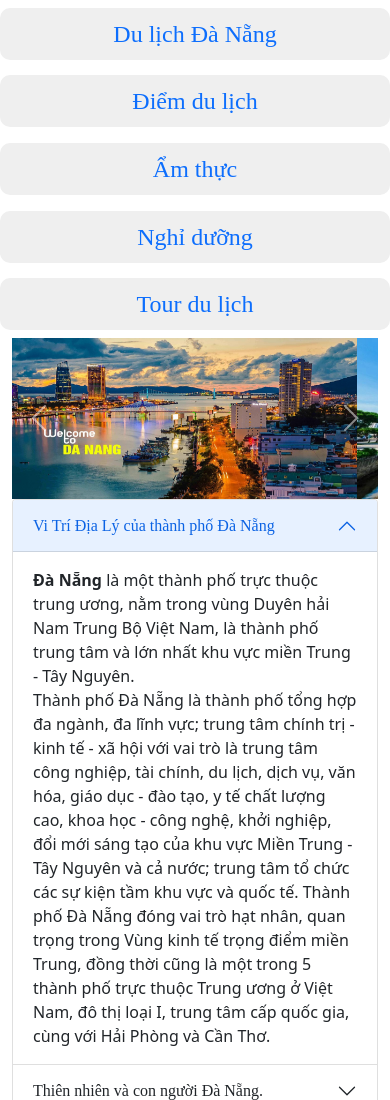
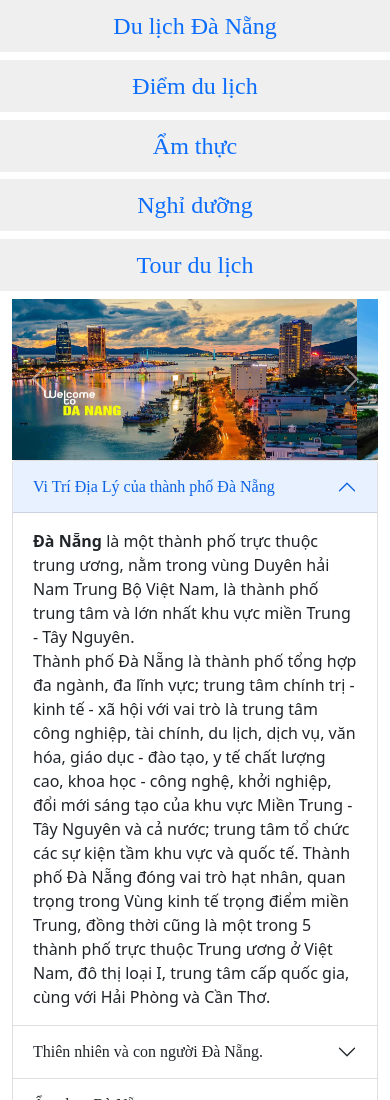
Before and after one commit to khanhptFx13510/khanhptFx13510, a plain HTML site: page index.html in a window 390 px wide. Shown: the top 1100 px of the page. Drawn offline with nearby package versions, Linux system fonts and the light colour scheme; a web font is replaced by a local one.

Commit message:
fourth commit

```diff
--- a/style.css
+++ b/style.css
@@ -4,6 +4,7 @@
    font-family: Sofia;
    font-size: 24px;
    box-shadow: 0px 0px 20px #5c5757;
+
 }
 .detail{
    text-align: center;
@@ -22,7 +23,7 @@
 
 @media (min-width: 768px) {
    #navigation{
-      margin-top: 3%;
+      margin-top: 1%;
       border-radius: 10px 10px 0px 0px;
    }
 }
@@ -31,10 +32,20 @@
    #navigation{
       background-color: white;
       box-shadow: none;
+      margin-top: 0px;
    }
-   .nav-item{
+   ul li{
       margin: 2%;
       background-color: #efefef;
       border-radius: 10px;
    }
+   ul:first-child{
+      margin-top: 0px;
+   }
 }
+
+@media (max-width: 574px) {
+   ul li {
+      border-radius: 0px;
+   }
+}
```
